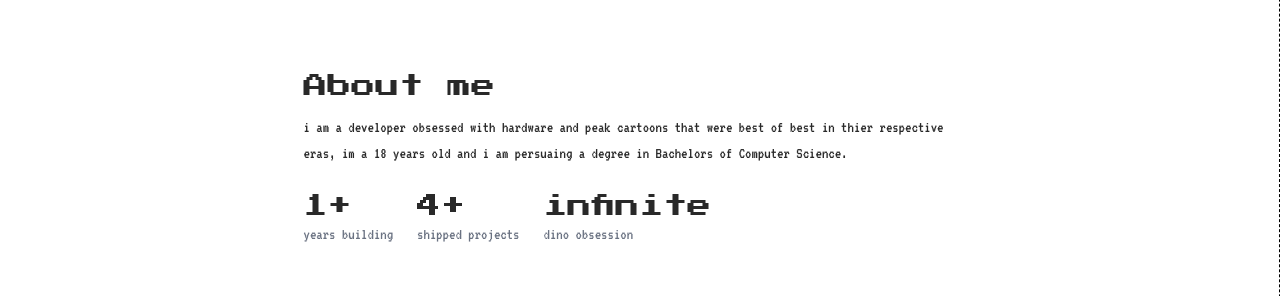
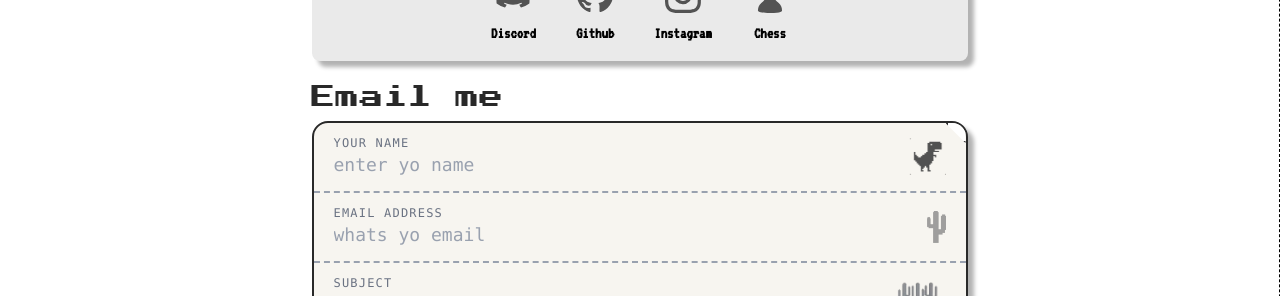
Before and after one commit to Kn1ghtmere/portfolio-site, a React (Vite) app: page / in a window 1280 px wide. Shown: the part 242-538 px from the top of the page. Built offline with nearby package versions, Linux system fonts and the light colour scheme; no server answers.

Commit message:
wrote a readme about current weeks stucture

```diff
--- a/src/App.jsx
+++ b/src/App.jsx
@@ -1,12 +1,10 @@
 import Navbar from "./sections/Navbar"
 import Contact from "./sections/Contact"
-import About from "./sections/About"
 
 function App() {
   return (
     <>
     <Navbar/>
-    <About/>
     <Contact/>
 
     </>
```
